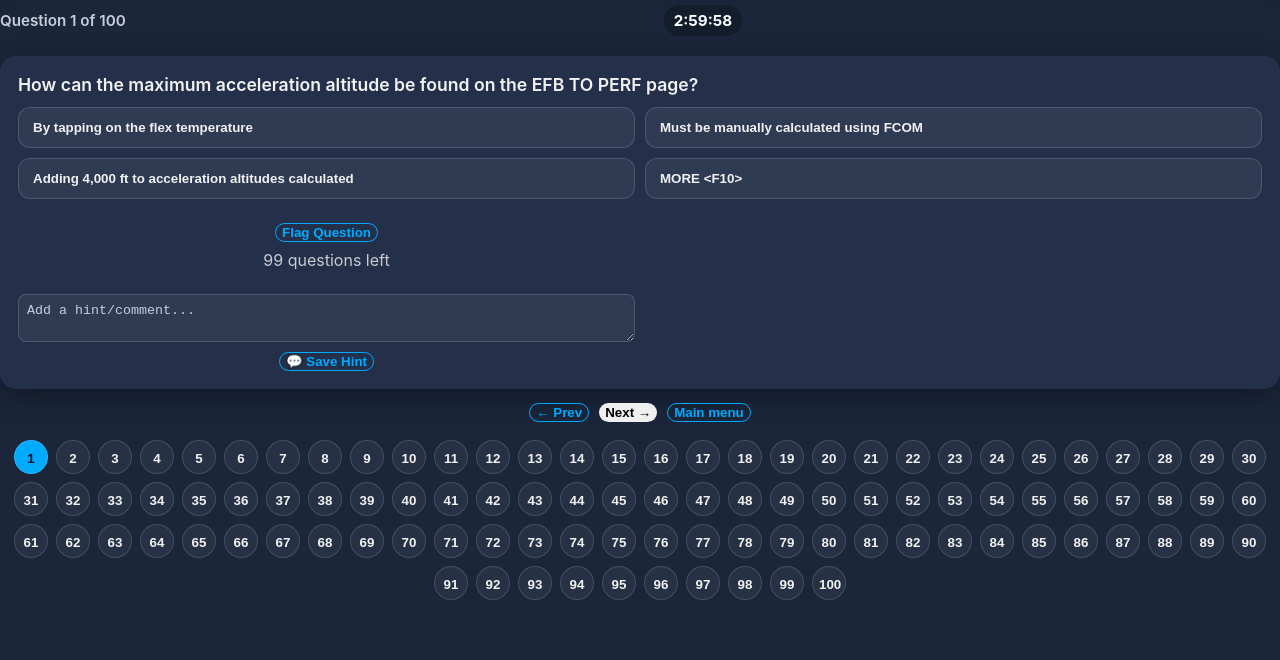
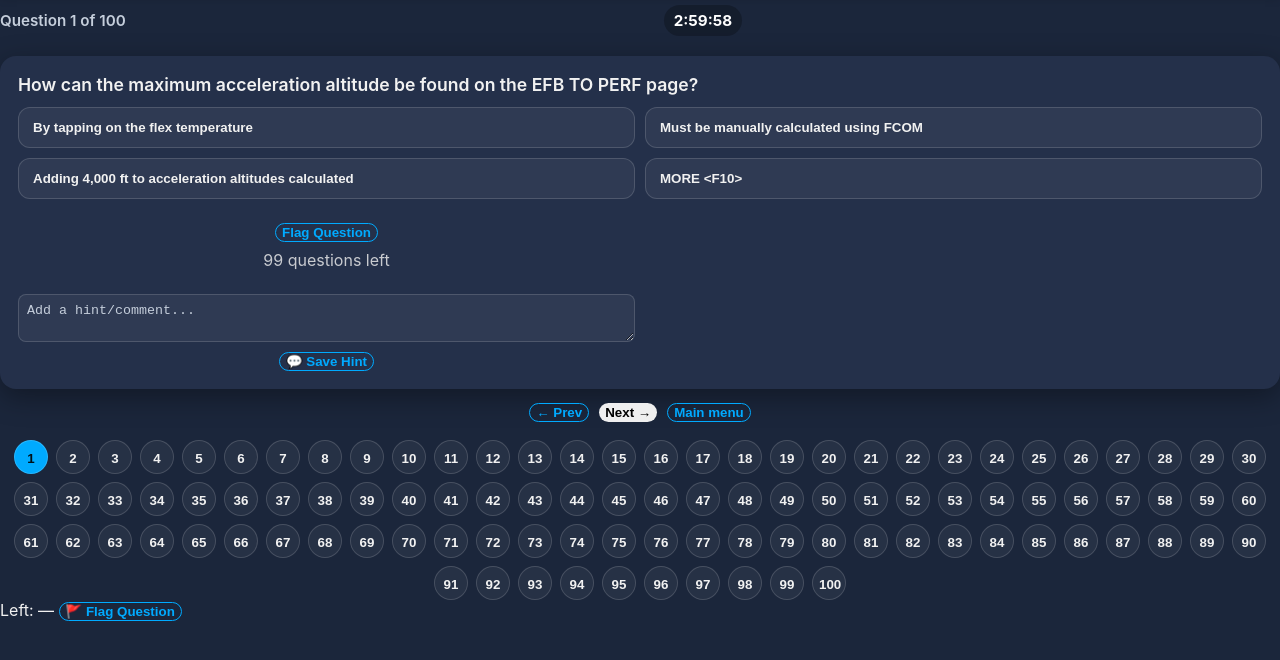
Before and after one commit to A320BANK/lebank, a plain HTML site: page index.html in a window 1280 px wide. Both pictures are taken after a click on the button "Exam mode (100 questions)". Shown: the part 62-722 px from the top of the page. Drawn offline with Linux system fonts and the light colour scheme.

Commit message:
Update index.html

```diff
--- a/index.html
+++ b/index.html
@@ -38,16 +38,25 @@
     <div id="timer" class="hidden"></div>
     <div id="scoreText"></div>
   </div>
+
   <div class="question-card" id="questionCard">
     <h3 id="questionText"></h3>
     <div id="answersContainer" class="answers-grid"></div>
   </div>
+
   <div class="quiz-actions">
     <button id="prevBtn" class="secondary">← Prev</button>
     <button id="nextBtn">Next →</button>
     <button id="mainMenuBtn" class="secondary">Main menu</button>
   </div>
+
   <div id="navigatorContainer" class="navigator"></div>
+
+  <!-- NEW: centered remaining + flag button -->
+  <div id="statusBar" class="status-bar">
+    <span id="remainingText">Left: —</span>
+    <button id="flagBtn" class="secondary">🚩 Flag Question</button>
+  </div>
 </section>
 
   <!-- ===== RESULTS ===== -->
```
Lines whose indentation alone changed are shown as unchanged.
